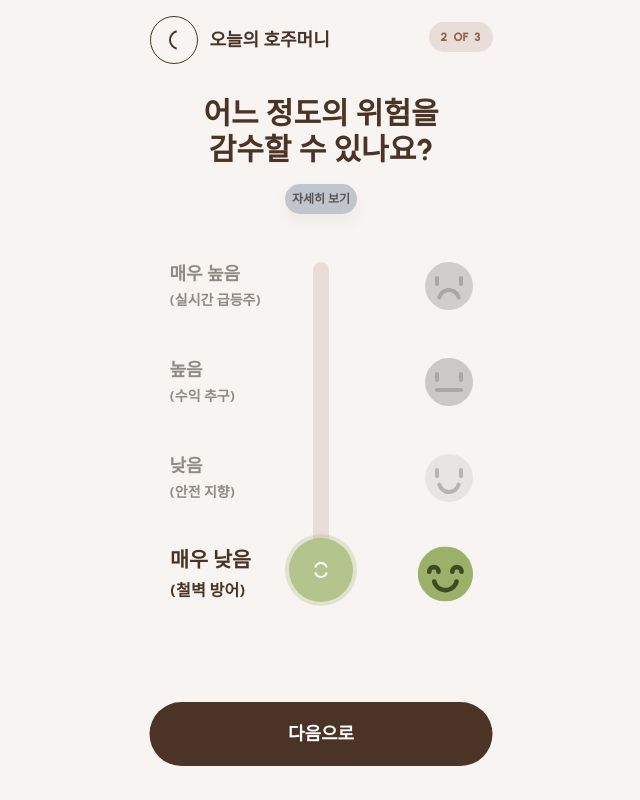
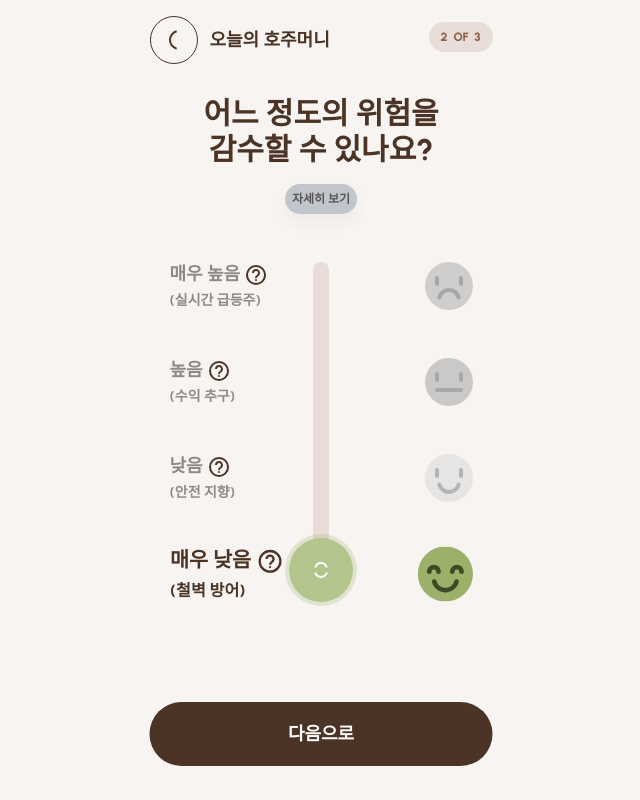
Before and after one commit to MJU-Capstone-Design-1/Jumoney-FE, a Next.js app: page /recommend/surveysecond in a window 1280 px wide. Shown: the whole page, without its empty margins (319-959 px from the left). Built offline with nearby package versions, Linux system fonts and the light colour scheme; a web font is replaced by a local one.

Commit message:
✨ Feat: 오늘의 호주머니 - 위험 감수 페이지 도움말 연동

```diff
--- a/src/features/recommend/survey/riskSelector.tsx
+++ b/src/features/recommend/survey/riskSelector.tsx
@@ -7,6 +7,7 @@ import HappyFaceIcon from '../../../components/icons/happyFaceIcon';
 import SmileFaceIcon from '../../../components/icons/smileFaceIcon';
 import NeturalFaceIcon from '../../../components/icons/neturalFaceIcon';
 import SadFaceIcon from '../../../components/icons/sadFaceIcon';
+import { HelpButton } from './helpButton';
 
 interface RiskSelectorProps {
   value: number;
@@ -19,24 +20,72 @@ const RISK_LEVELS = [
     title: '매우 높음',
     sub: '(실시간 급등주)',
     Icon: SadFaceIcon,
+    helpItems: [
+      {
+        title: '베타(β) 1.1 이상',
+        description:
+          '시장 흐름에 민감하게 반응하는 고탄력 종목을 선별하여 큰 수익을 노려요.',
+      },
+      {
+        title: '상대강도(RSI) 60~100',
+        description:
+          '주가 상승 에너지가 폭발하여 강력한 매수세가 나타나는 종목을 선별해요.',
+      },
+    ],
   },
   {
     val: 66,
     title: '높음',
     sub: '(수익 추구)',
     Icon: NeturalFaceIcon,
+    helpItems: [
+      {
+        title: '베타(β) 1.0~1.2',
+        description:
+          '시장 지수보다 탄력적으로 움직여 상승장에서 지수 이상의 수익을 노려요.',
+      },
+      {
+        title: '상대강도(RSI) 50~65',
+        description:
+          '주가 상승 에너지가 응축되어 본격적인 우상향 궤도에 진입한 종목을 선별해요.',
+      },
+    ],
   },
   {
     val: 33,
     title: '낮음',
     sub: '(안전 지향)',
     Icon: SmileFaceIcon,
+    helpItems: [
+      {
+        title: '베타(β) 1.0 이하',
+        description:
+          '시장 지수보다 과하게 움직이지 않아 하락장이 오더라도 시장보다 더 크게 떨어지는 않는 종목을 선별해요.',
+      },
+      {
+        title: '볼린저 밴드 등락폭 범위 25%',
+        description:
+          '볼린저 밴드 내에서 주가가 완만하게 움직여 급격한 이탈 없이 일관된 흐름을 유지하는 종목을 선별해요.',
+      },
+    ],
   },
   {
     val: 0,
     title: '매우 낮음',
     sub: '(철벽 방어)',
     Icon: HappyFaceIcon,
+    helpItems: [
+      {
+        title: '베타(β) 0.7 이하',
+        description:
+          '시장 지수보다 둔하게 반응하여 하락장이 오더라도 주가가 크게 떨어지지 않는 종목을 선별해요.',
+      },
+      {
+        title: '볼린저 밴드 등락폭 범위 15%',
+        description:
+          '볼린저 밴드의 폭을 좁게 유지하여 주가가 흔들림 없이 일관된 흐름을 유지하는 종목을 선별해요.',
+      },
+    ],
   },
 ];
 
@@ -82,7 +131,12 @@ export const RiskSelector = ({ value, onChange }: RiskSelectorProps) => {
               }
               className='flex h-[3rem] origin-left flex-col justify-center'
             >
-              <span className='text-body-xl font-extrabold'>{level.title}</span>
+              <div className='flex items-center gap-[0.25rem]'>
+                <span className='text-body-xl font-extrabold'>
+                  {level.title}
+                </span>
+                <HelpButton color='secondary2' items={level.helpItems} />
+              </div>
               <span className='text-body-md mt-[0.125rem] font-bold'>
                 {level.sub}
               </span>
```
